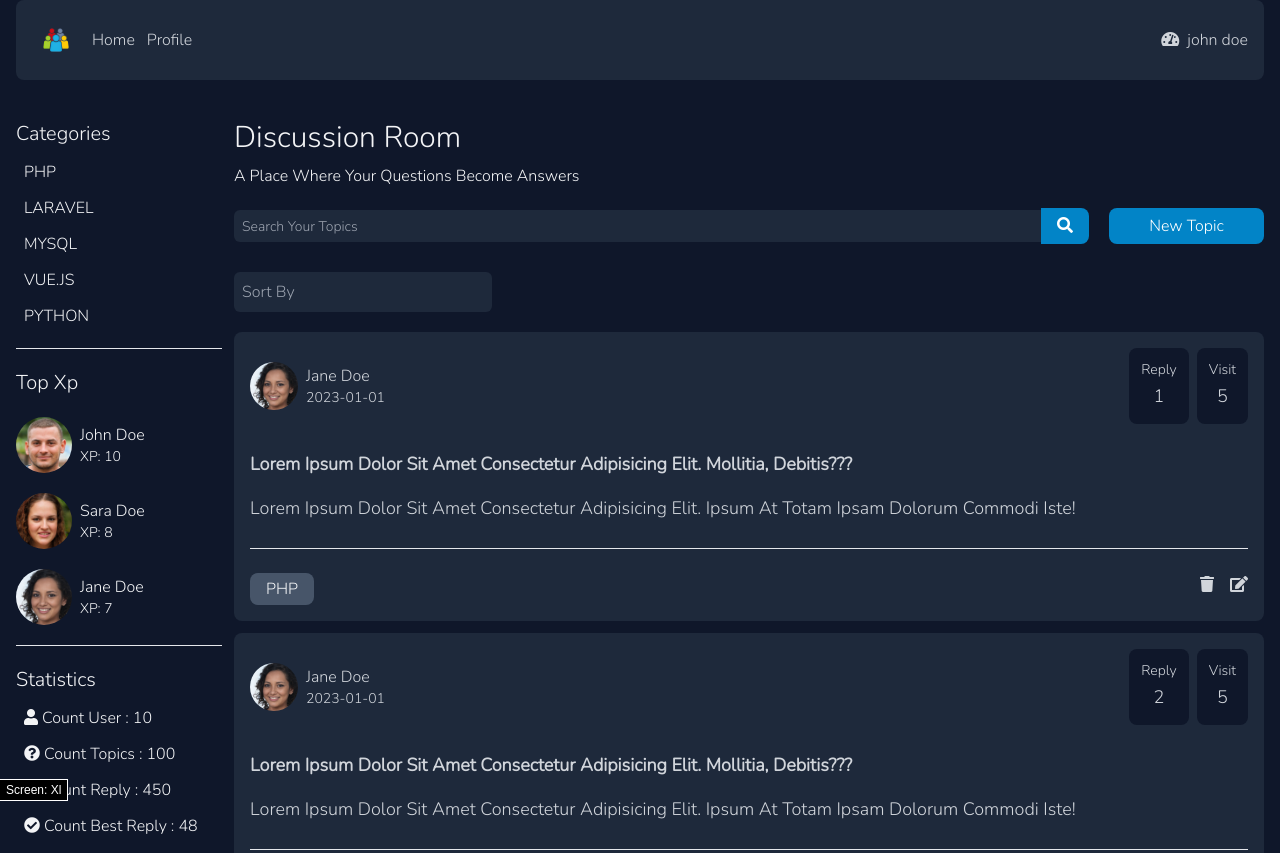
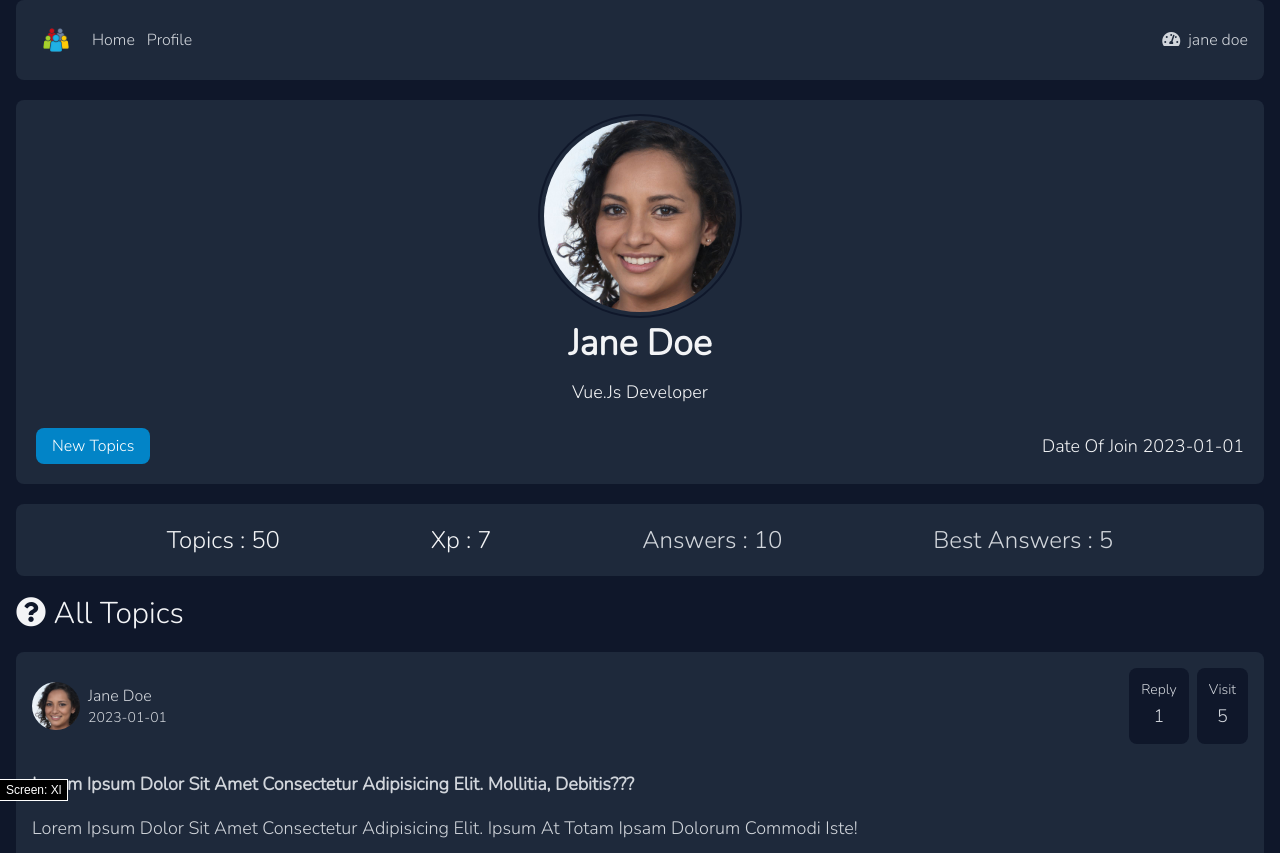
Before and after one commit to dvlpr1996/tailwind-forum, a website: page profile.html in a window 1280 px wide. Shown: the top 853 px of the page. Drawn offline with nearby package versions, Linux system fonts and the light colour scheme.

Commit message:
implement profile page ui

```diff
--- a/index.html
+++ b/profile.html
@@ -36,7 +36,7 @@
 		<div x-data="dropdown" x-on:click.away="away()" class="relative">
 			<i class="fas fa-tachometer-alt mr-1"></i>
 			<button x-on:click="toggle()" class="hover:text-white">
-				john doe
+				jane doe
 			</button>
 			<div x-show="open" x-transition.duration.500ms
 				class="border-2 absolute top-8 right-0 z-20 hidden min-w-[170px] space-y-3 rounded-lg border-slate-600 bg-slate-800 p-2"
@@ -68,119 +68,48 @@
 		</div>
 	</nav>
 
-	<main class="my-10 flex gap-3">
-		<aside class="hidden space-y-5 md:block md:w-3/12 lg:w-2/12">
+	<main>
+		<header class="mt-5 rounded-lg bg-slate-800 p-5">
+			<div class="flex flex-col items-center gap-3">
+				<img src="dist/jane.jpg" alt="jane doe"
+					class="h-48 w-48 rounded-full object-fill outline-none outline-2 outline-offset-4 outline-slate-900">
 
-			<div class="space-y-3">
-				<h4>categories</h4>
-				<ul class="ml-2 space-y-3" x-data="data">
-					<template x-for="cat in categories">
-						<li>
-							<a href="category.html" class="text-base" x-text="cat">
-								<i class="mr-1"></i>
-							</a>
-						</li>
-					</template>
-				</ul>
+				<h1>Jane Doe</h1>
+				<p>Vue.js developer</p>
+
 			</div>
 
-			<hr>
+			<div class="mt-5 flex flex-col items-center justify-between gap-3 sm:flex-row">
+				<a href="#" class="btn w-[initial]">
+					new topics
+				</a>
+				<p>date of join 2023-01-01</p>
+			</div>
+		</header>
 
-			<div class="space-y-5" x-data="data">
-				<h4>top xp</h4>
-				<template x-for="person in persons">
-					<div class="flex items-center gap-2">
-						<img :src="person.image" alt="avatar" class="h-14 w-14 rounded-full">
-						<div class="flex flex-col">
-							<a href="profile.html" class="text-base" x-text="person.name"></a>
-							<p class="text-sm" x-text="person.xp"></p>
-						</div>
-					</div>
-				</template>
-			</div>
+		<div class="mt-5 rounded-lg bg-slate-800 p-5">
+			<ul class="flex flex-col flex-wrap items-center justify-evenly gap-5 text-gray-300 sm:flex-row lg:flex-nowrap">
+				<li class="text-2xl text-gray-100 hover:cursor-pointer">
+					<a href="#">topics : 50</a>
+				</li>
+				<li class="text-2xl text-gray-100 hover:cursor-pointer">
+					<a href="#">xp : 7</a>
+				</li>
 
-			<hr>
+				<li class="text-2xl">
+					answers : 10
+				</li>
+				<li class="text-2xl">
+					best answers : 5
+				</li>
+			</ul>
+		</div>
 
-			<div class="space-y-3">
-				<h4>statistics</h4>
-				<ul class="ml-2 space-y-3">
-					<li>
-						<i class="fas fa-user"></i>
-						count user : 10
-					</li>
-					<li>
-						<i class="fas fa-question-circle"></i>
-						count topics : 100
-					</li>
-					<li>
-						<i class="fas fa-comment-dots"></i>
-						count reply : 450
-					</li>
-					<li>
-						<i class="fas fa-check-circle"></i>
-						count best reply : 48
-					</li>
-				</ul>
-			</div>
-
-		</aside>
-
-		<section class="w-full md:w-9/12 lg:w-10/12">
-			<div class="text-center sm:text-left">
-				<h2 class="mb-2">discussion room</h2>
-				<span>A place where your questions become answers</span>
-			</div>
-
-			<div class="mt-5 grid grid-cols-12 gap-5">
-				<div class="col-span-12 sm:col-span-9 xl:col-span-10">
-					<form action="#">
-						<div class="flex items-center justify-start">
-							<input type="text" class="form-control m-0 rounded-r-none py-1" name="" placeholder="search your topics">
-							<button type="submit" class="btn w-[initial] rounded-l-none">
-								<i class="fas fa-search"></i>
-							</button>
-						</div>
-					</form>
-				</div>
-
-				<div class="col-span-12 sm:col-span-3 xl:col-span-2">
-					<a href="#" class="btn w-[initial]">new topic</a>
-				</div>
-			</div>
-
-			<div class="mt-5 grid grid-cols-12 items-center gap-3 sm:gap-0">
-				<div class="col-span-12 sm:col-span-3">
-					<select class="form-control capitalize">
-						<option selected>sort by</option>
-						<option value="newest">newest</option>
-						<option value="oldest">oldest</option>
-						<option value="no-answer">no answer</option>
-						<option value="solved">solved</option>
-					</select>
-				</div>
-
-				<div x-data="dropdown" x-on:click.away="away()"
-					class="relative col-span-12 block sm:col-start-10 sm:col-end-13 md:hidden">
-					<button x-on:click="toggle()" class="form-control">
-						categories
-					</button>
-					<div x-show="open" x-transition.duration.500ms
-						class="absolute top-14 right-0 z-20 hidden w-full space-y-3 rounded-lg border-2 border-slate-600 bg-slate-800 p-2 sm:min-w-[200px]"
-						x-bind:class="{ 'hidden': !open }">
-
-						<ul class="ml-2 space-y-3" x-data="data">
-							<template x-for="cat in categories">
-								<li>
-									<a href="category.html" class="text-base" x-text="cat">
-										<i class="mr-1"></i>
-									</a>
-								</li>
-							</template>
-						</ul>
-
-					</div>
-				</div>
-			</div>
+		<section class="my-5 space-y-5">
+			<h2>
+				<i class="fas fa-question-circle"></i>
+				all topics
+			</h2>
 
 			<section class="my-5 space-y-3" x-data>
 				<template x-for="i in 5">
@@ -240,8 +169,8 @@
 					</div>
 				</template>
 			</section>
+		</section>
 
-		</section>
 	</main>
 
 	<footer
```
Also changed, not shown: dist/css/output.css.
